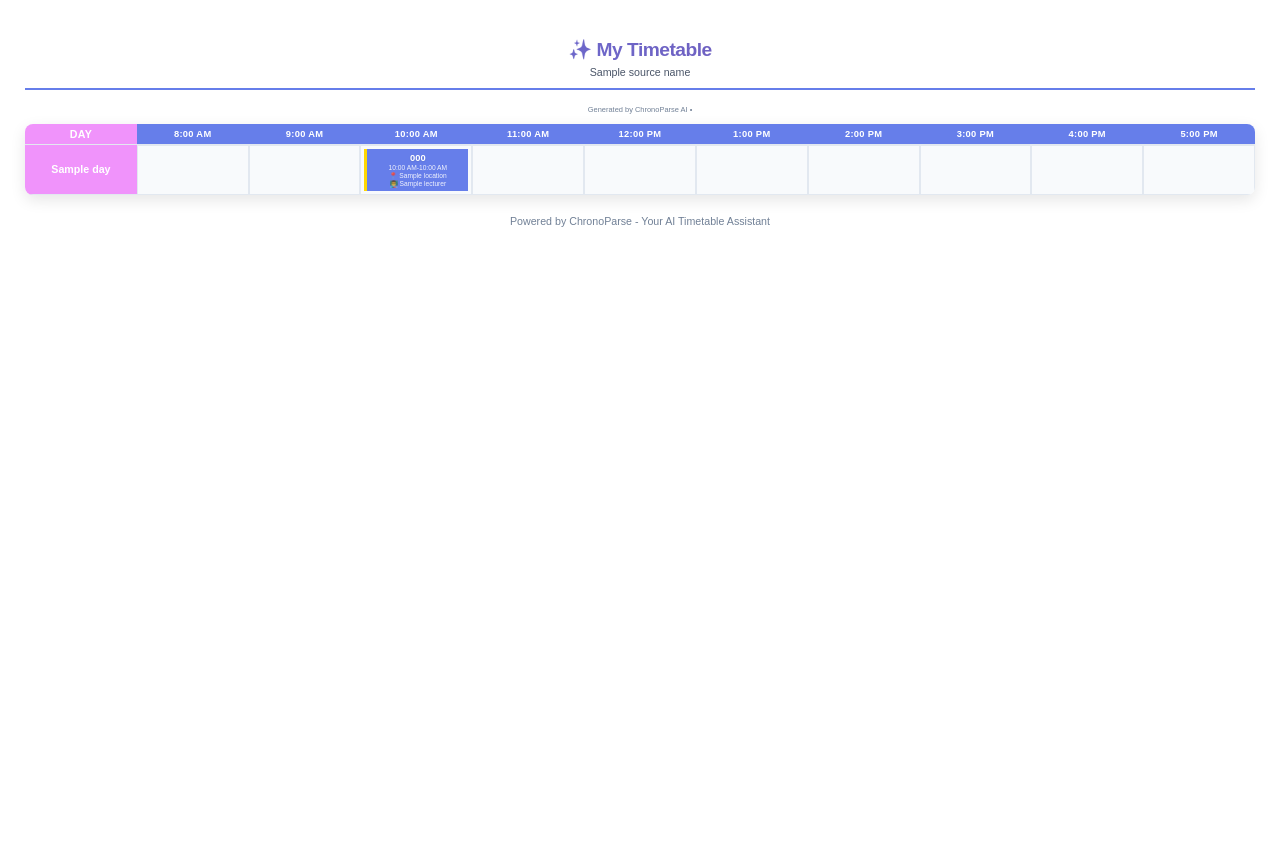
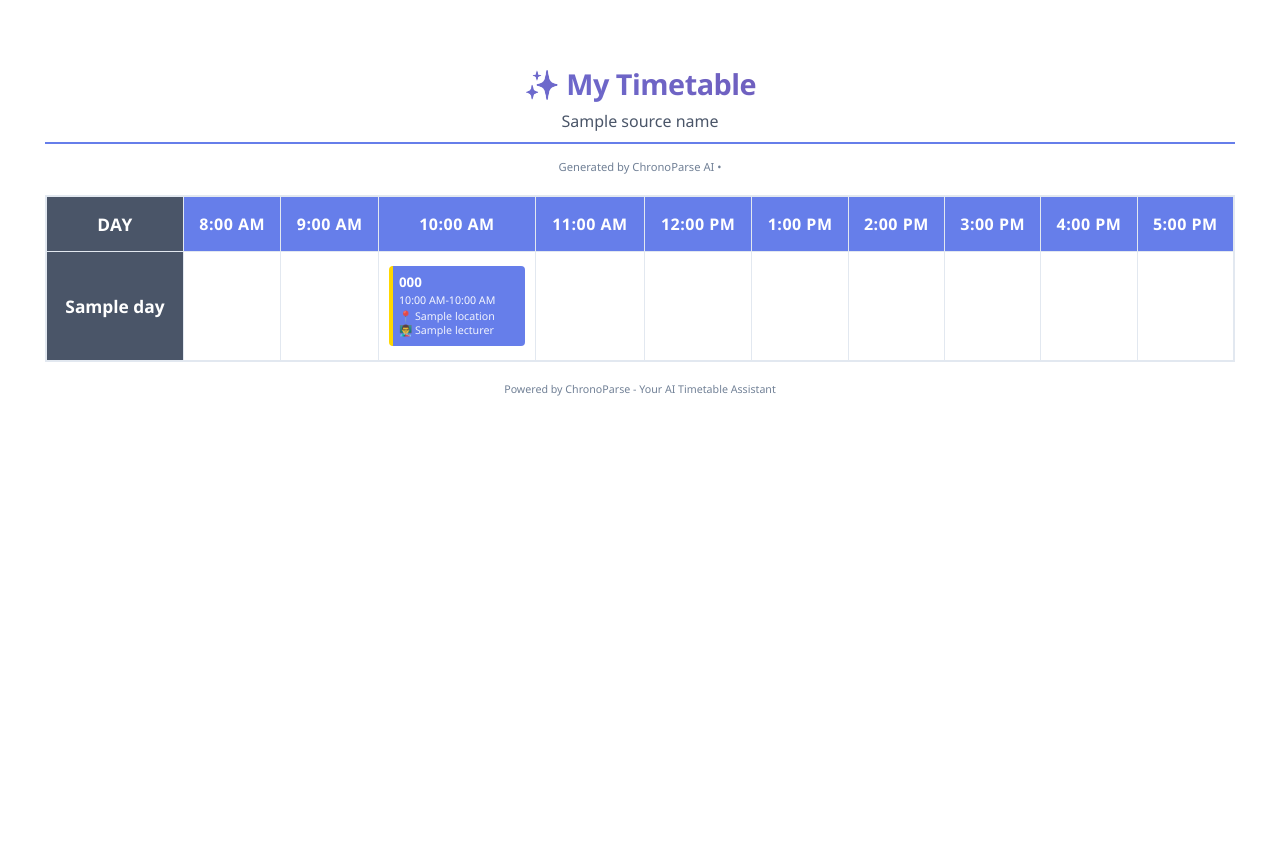
Before and after one commit to mhafiz71/chrono_parse, a Django app: template core/templates/core/timetable_pdf_modern.html in a window 1280 px wide. Before the commit the page ends 227 px from the top, so only its background shows below. Run offline with Django 5.2, Linux system fonts and the light colour scheme; the template is opened without the code that fills it: most values are stand-ins (such as "Sample title", 1, 10 or a date in 2020); parts of the project's set-up code (start-up, migrations or seed data) failed here and were passed over; some libraries are stand-ins or nearby versions.

Commit message:
Refactor timetable PDF styles for improved readability and consistency; update font sizes and padding for better layout

```diff
--- a/core/templates/core/timetable_pdf_modern.html
+++ b/core/templates/core/timetable_pdf_modern.html
@@ -9,17 +9,18 @@
             margin: 0.5cm;
         }
         body {
-            font-family: Arial, sans-serif;
+            font-family: 'Segoe UI', Arial, sans-serif;
             color: #2d3748;
             background: #ffffff;
             margin: 0;
-            padding: 10px;
-            font-size: 8pt;
+            padding: 20px;
+            font-size: 12pt;
+            line-height: 1.4;
         }
 
         .container {
             background: #ffffff;
-            padding: 15px;
+            padding: 25px;
             height: 95vh;
             overflow: hidden;
         }
@@ -57,90 +58,94 @@
 
         table {
             width: 100%;
-            border-collapse: separate;
-            border-spacing: 0;
-            border-radius: 8px;
-            overflow: hidden;
-            box-shadow: 0 5px 15px rgba(0, 0, 0, 0.1);
-            font-size: 7pt;
+            border-collapse: collapse;
+            margin-top: 20px;
+            background: white;
+            border: 2px solid #e2e8f0;
+            font-size: 11pt;
         }
 
         th, td {
-            padding: 6px 4px;
-            text-align: left;
-            font-size: 7pt;
-            border-bottom: 1px solid #e2e8f0;
+            padding: 12px 8px;
+            text-align: center;
+            font-size: 11pt;
+            border: 1px solid #e2e8f0;
+            vertical-align: middle;
         }
 
         th {
-            background: linear-gradient(135deg, #667eea, #764ba2);
+            background: #667eea;
             color: white;
             font-weight: 600;
-            font-size: 8pt;
+            font-size: 12pt;
             text-transform: uppercase;
-            letter-spacing: 0.3px;
+            letter-spacing: 0.5px;
         }
 
         .day-header {
-            background: #f093fb;
+            background: #4a5568;
             color: white;
-            font-weight: 600;
+            font-weight: 700;
             text-align: center;
-            width: 60px;
-            font-size: 8pt;
-            padding: 4px;
+            width: 120px;
+            font-size: 13pt;
+            padding: 15px 8px;
         }
 
-        .period-header {
+        .time-header {
             background: #667eea;
             color: white;
             font-weight: 600;
             text-align: center;
-            min-width: 60px;
-            font-size: 7pt;
-            padding: 4px;
+            min-width: 100px;
+            font-size: 11pt;
+            padding: 12px 6px;
         }
 
-        .period-slot {
-            width: 60px;
+        .time-slot {
+            min-width: 100px;
             vertical-align: top;
-            background: #f8fafc;
-            min-height: 35px;
+            background: #fafafa;
+            min-height: 60px;
             text-align: center;
-            padding: 2px;
+            padding: 8px 4px;
             border: 1px solid #e2e8f0;
         }
 
         .event-card {
             background: #667eea;
             color: white;
-            padding: 4px;
-            margin: 1px;
-            font-size: 6pt;
-            line-height: 1.1;
-            border-left: 3px solid #ffd700;
+            padding: 8px 6px;
+            margin: 2px;
+            font-size: 9pt;
+            line-height: 1.3;
+            border-left: 4px solid #ffd700;
+            border-radius: 4px;
+            text-align: left;
         }
 
         .course-code {
             font-weight: 700;
-            font-size: 7pt;
-            margin-bottom: 1px;
-            text-shadow: 0 1px 2px rgba(0, 0, 0, 0.1);
+            font-size: 10pt;
+            margin-bottom: 3px;
+            display: block;
             color: white;
         }
 
         .time {
-            font-size: 5pt;
-            opacity: 0.9;
-            margin-bottom: 1px;
-            font-weight: 500;
+            font-size: 8pt;
+            opacity: 0.95;
+            margin-bottom: 2px;
+            display: block;
             color: white;
         }
 
         .details {
-            font-size: 5pt;
+            font-size: 8pt;
             opacity: 0.9;
-            margin-bottom: 0px;
+            line-height: 1.2;
+            display: block;
+            margin-bottom: 1px;
             color: white;
         }
 
```
Also changed, not shown: 1 other file.
